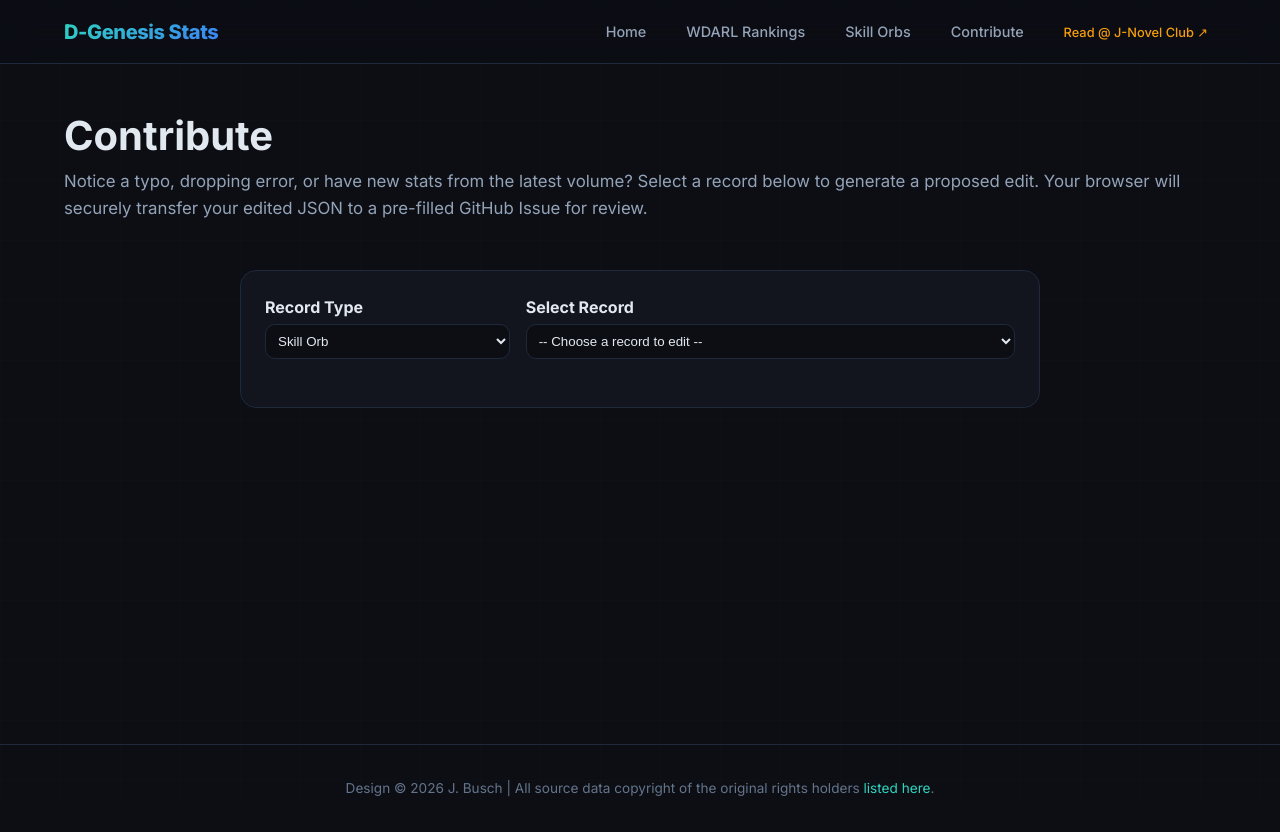
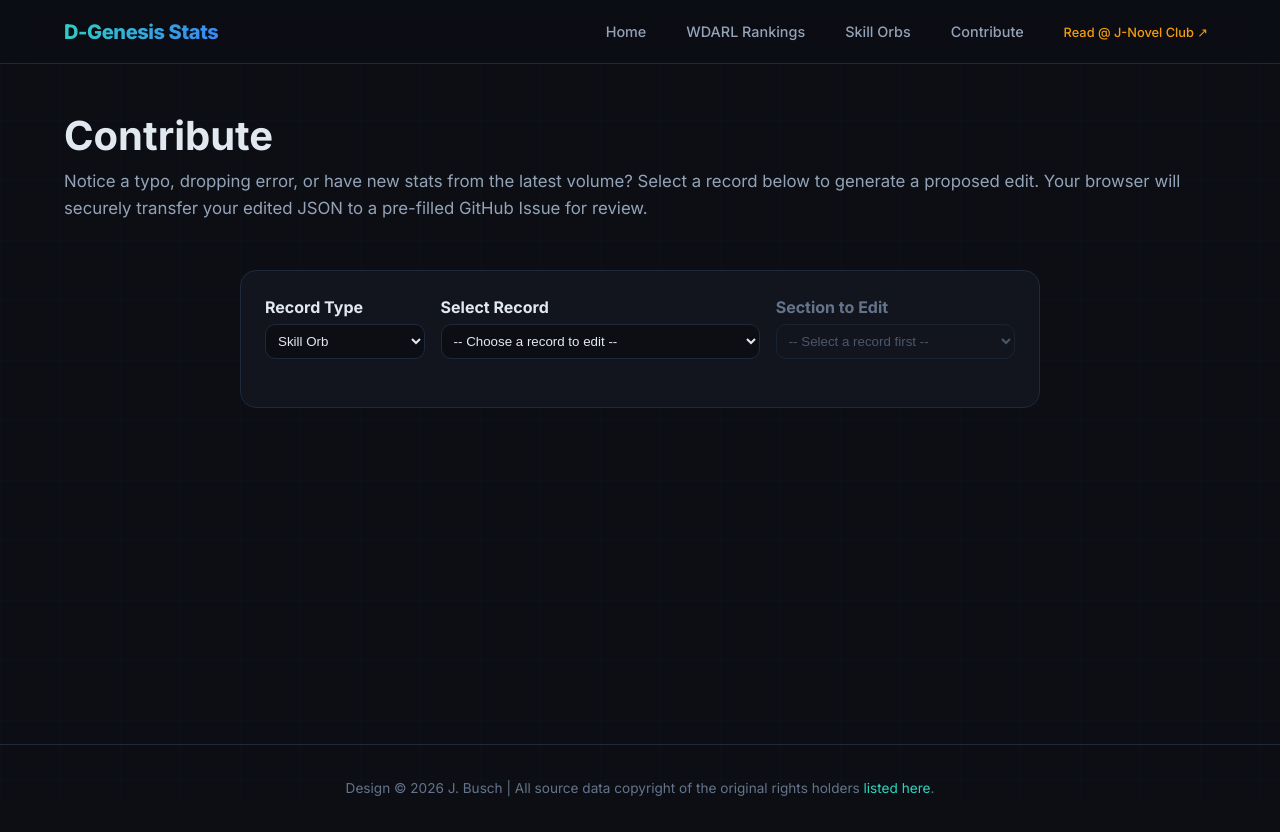
Before and after one commit to sorvani/dgenesisinfo, a Next.js app: page /contribute in a window 1280 px wide. Built offline with nearby package versions, Linux system fonts and the light colour scheme.

Commit message:
style: fix contribute form layout shifting by rendering constant disabled section combobox

```diff
--- a/src/components/ContributeForm.tsx
+++ b/src/components/ContributeForm.tsx
@@ -278,7 +278,7 @@ export function ContributeForm({ orbs, explorers }: Props) {
 
   return (
     <div>
-      <div style={{ display: 'grid', gridTemplateColumns: selectedSlug ? '1fr 2fr 1.5fr' : '1fr 2fr', gap: 'var(--space-md)', marginBottom: 'var(--space-lg)' }}>
+      <div style={{ display: 'grid', gridTemplateColumns: 'minmax(0, 1fr) minmax(0, 2fr) minmax(0, 1.5fr)', gap: 'var(--space-md)', marginBottom: 'var(--space-lg)' }}>
         <div>
           <label style={{ display: 'block', marginBottom: 'var(--space-xs)', fontWeight: 'bold' }}>Record Type</label>
           <select value={type} onChange={handleTypeSelect} style={{ width: '100%', padding: 'var(--space-sm)', borderRadius: 'var(--radius-md)', border: '1px solid var(--border-subtle)', background: 'var(--bg-primary)', color: 'var(--text-primary)' }}>
@@ -298,7 +298,8 @@ export function ContributeForm({ orbs, explorers }: Props) {
           </select>
         </div>
 
-        {selectedSlug && (
+        <div>
+          {selectedSlug ? (
             <div className="animate-in">
               <label style={{ display: 'block', marginBottom: 'var(--space-xs)', fontWeight: 'bold' }}>Section to Edit</label>
               <select value={section} onChange={handleSectionSelect} style={{ width: '100%', padding: 'var(--space-sm)', borderRadius: 'var(--radius-md)', border: '1px solid var(--border-subtle)', background: 'var(--bg-primary)', color: 'var(--text-primary)' }}>
@@ -314,7 +315,15 @@ export function ContributeForm({ orbs, explorers }: Props) {
                 )}
               </select>
             </div>
+          ) : (
+            <div>
+              <label style={{ display: 'block', marginBottom: 'var(--space-xs)', fontWeight: 'bold', color: 'var(--text-muted)' }}>Section to Edit</label>
+              <select disabled style={{ width: '100%', padding: 'var(--space-sm)', borderRadius: 'var(--radius-md)', border: '1px solid var(--border-subtle)', background: 'var(--bg-secondary)', color: 'var(--text-muted)', cursor: 'not-allowed' }}>
+                <option>-- Select a record first --</option>
+              </select>
+            </div>
           )}
+        </div>
       </div>
 
       {selectedSlug && entity && (
```
Lines whose indentation alone changed are shown as unchanged.
